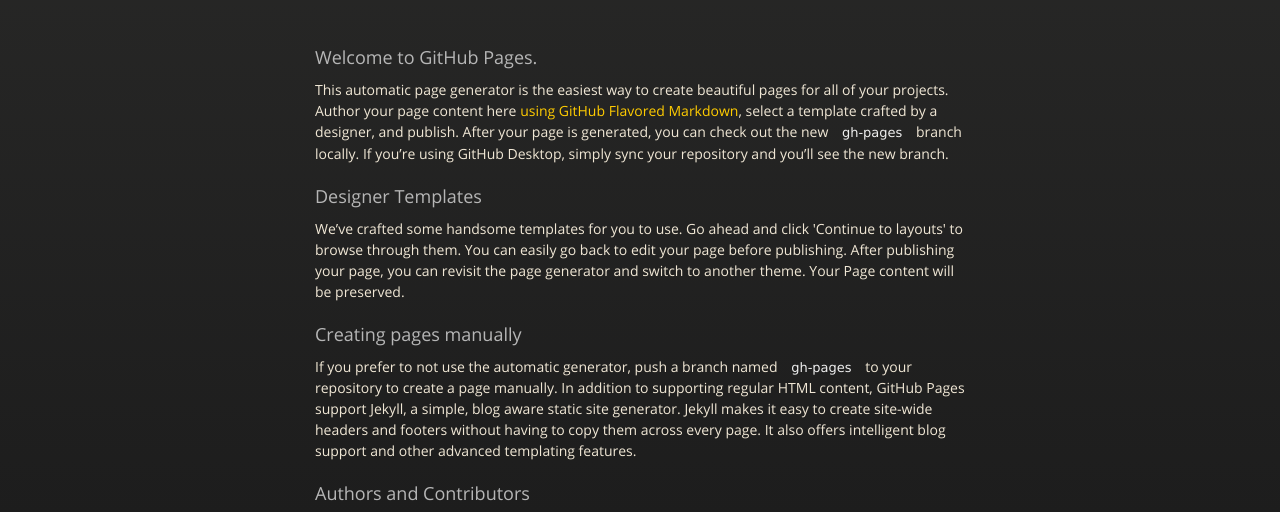
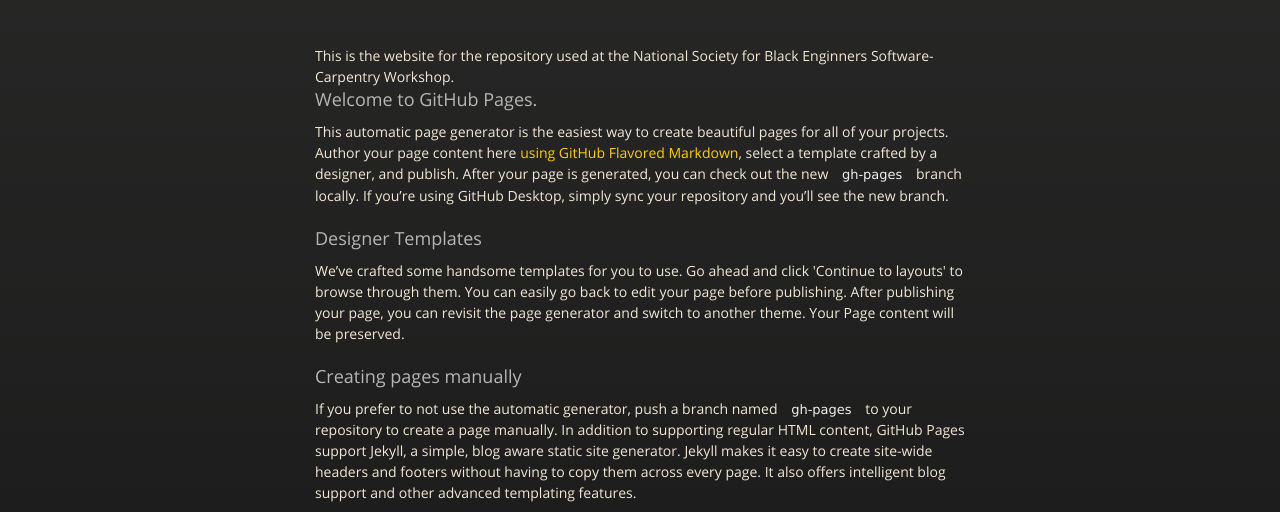
Before and after one commit to chendaniely/2016-11-03-nsbe-git, a plain HTML site: page index.html in a window 1280 px wide. Shown: the part 226-738 px from the top of the page. Drawn offline with nearby package versions, Linux system fonts and the light colour scheme.

Commit message:
what this website is for

```diff
--- a/index.html
+++ b/index.html
@@ -38,6 +38,8 @@
           <span class="credits right">Hosted on GitHub Pages &mdash; Theme by <a href="https://twitter.com/michigangraham">mattgraham</a></span>
         </div>
 
+        This is the website for the repository used at the National Society for Black Enginners Software-Carpentry Workshop.
+
         <h3>
 <a id="welcome-to-github-pages" class="anchor" href="#welcome-to-github-pages" aria-hidden="true"><span aria-hidden="true" class="octicon octicon-link"></span></a>Welcome to GitHub Pages.</h3>
 
```
